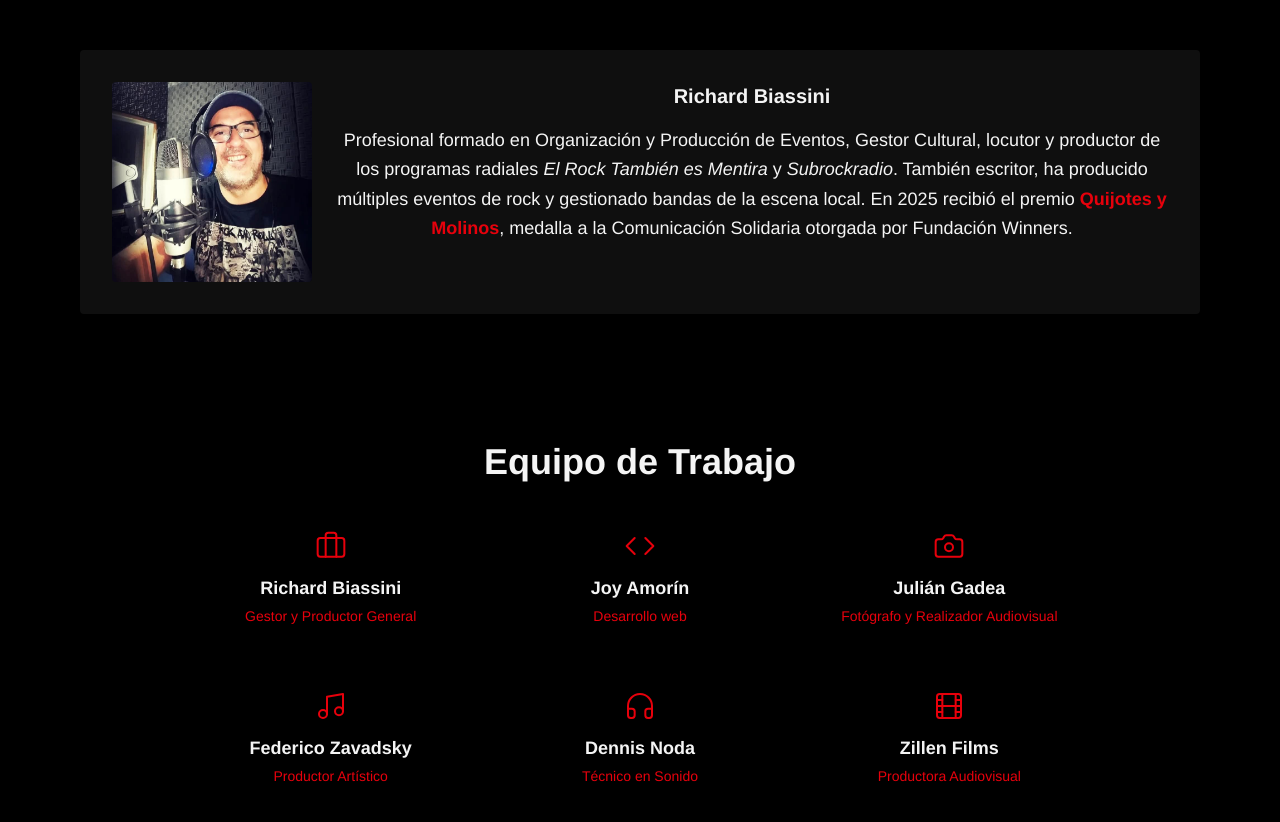
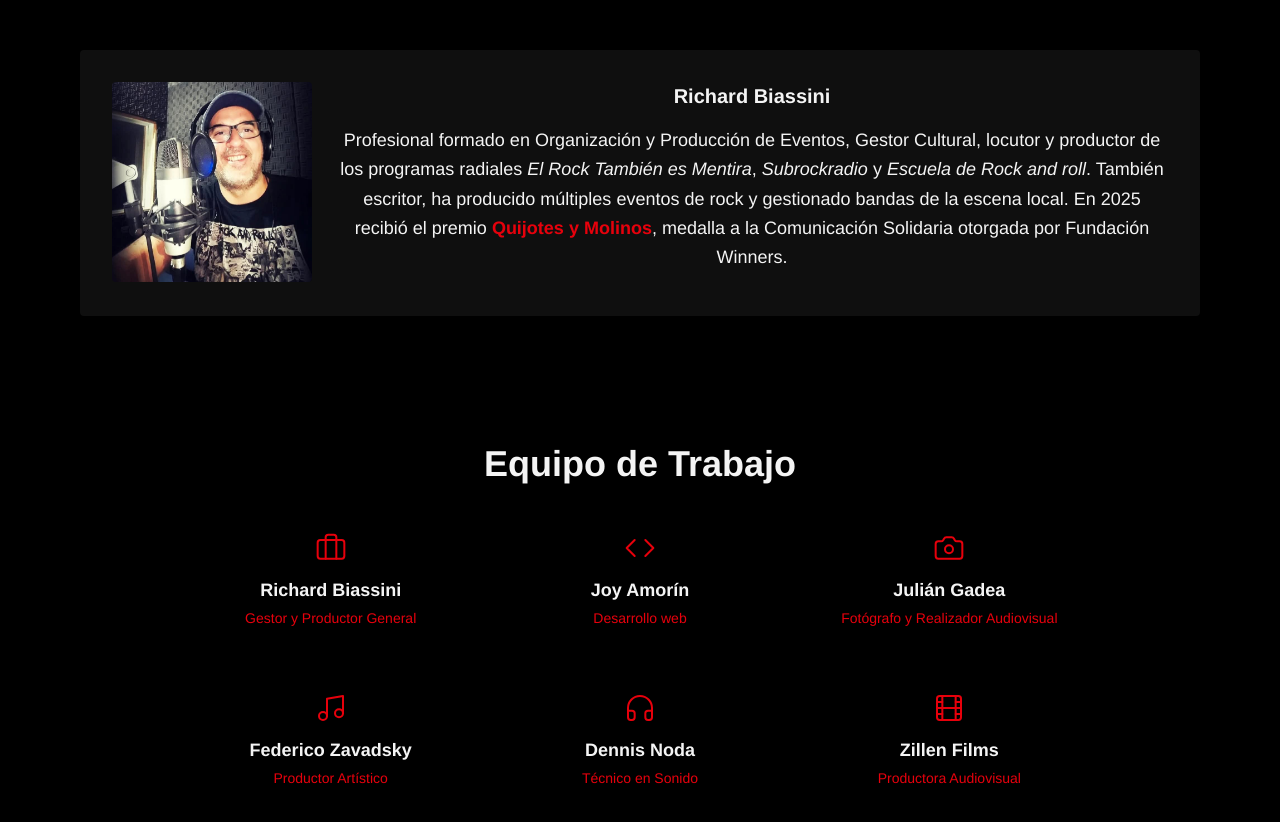
Before and after one commit to joy-amorin/kurtco-producciones-web, a Next.js app in the folder kurtco-producciones/: page / in a window 1280 px wide. Shown: the part 1760-2582 px from the top of the page. Built offline with nearby package versions, Linux system fonts and the light colour scheme.

Commit message:
data: uodate data in about section

```diff
--- a/kurtco-producciones/src/app/quienes-somos/About.jsx
+++ b/kurtco-producciones/src/app/quienes-somos/About.jsx
@@ -116,7 +116,8 @@ const AboutSection = () => {
                   </h3>
                   <p className="text-sm sm:text-base md:text-base lg:text-sm xl:text-lg leading-relaxed text-[#f4f4f4] mb-3">
                     Profesional formado en Organización y Producción de Eventos, Gestor Cultural, locutor y productor
-                    de los programas radiales <em>El Rock También es Mentira</em> y <em>Subrockradio</em>. También escritor, ha producido
+                    de los programas radiales <em>El Rock También es Mentira</em>,  <em>Subrockradio</em> y <em>Escuela de Rock and roll</em>.
+                    También escritor, ha producido
                     múltiples eventos de rock y gestionado bandas de la escena local. En 2025 recibió el
                     premio <span className="text-red-600 font-bold">Quijotes y Molinos</span>,
                     medalla a la Comunicación Solidaria otorgada por Fundación Winners.
```
